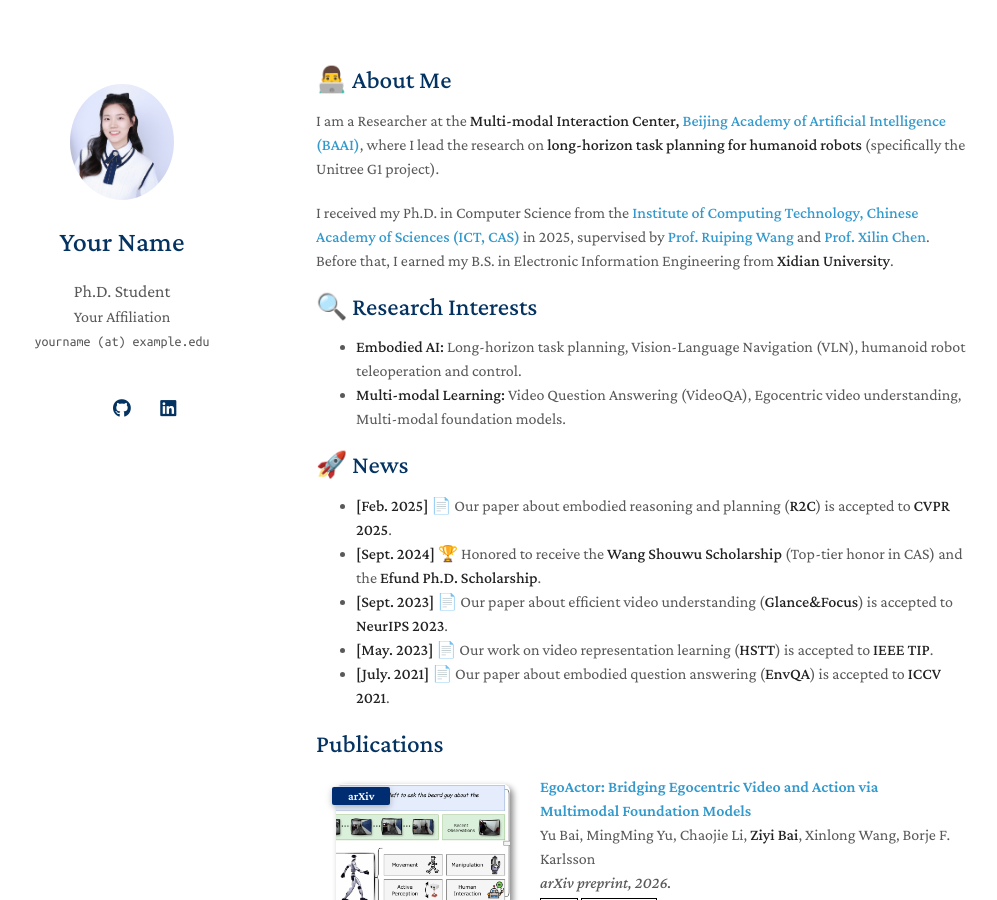
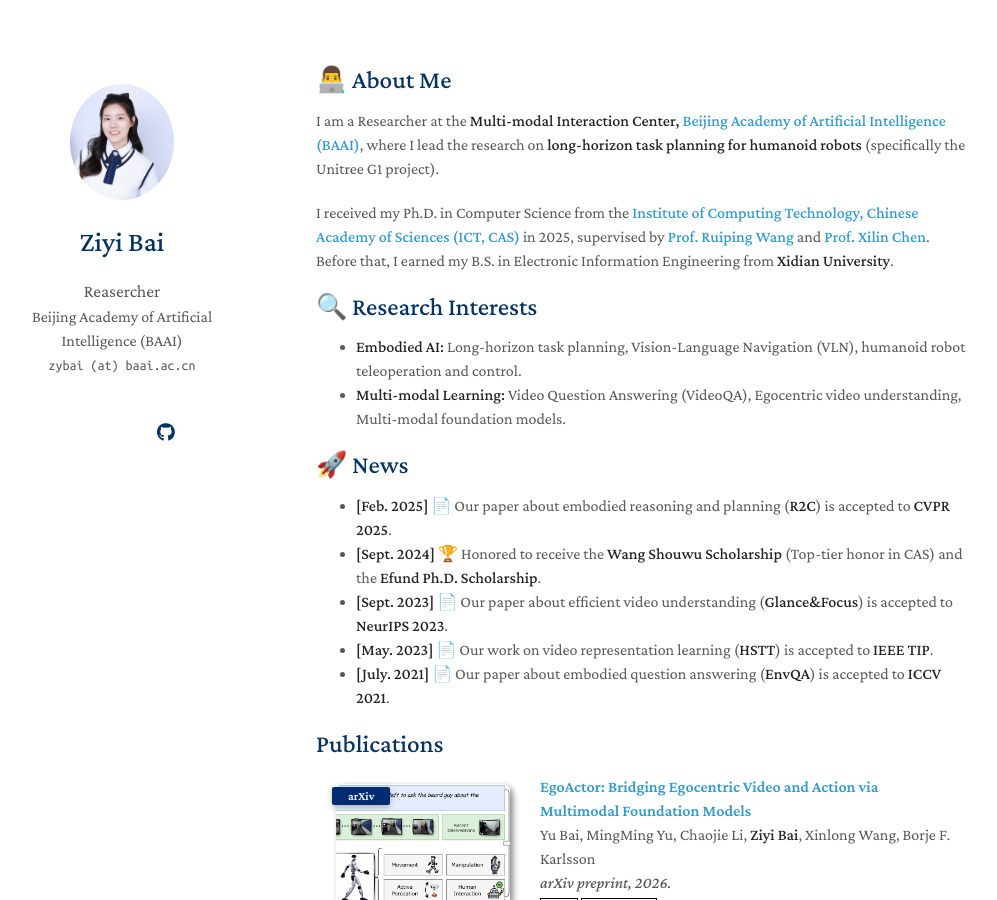
Before and after one commit to ByZ0e/ByZ0e.github.io, a Jekyll site: the page built from index.md, in a window 1280 px wide and 900 px high. Shown: the whole window, without its empty margins (154-1151 px from the left). Built offline with Jekyll 4.4.1, drawn with Linux system fonts in a browser that asks for light colours; a style sheet for code colours, icons or effects is not loaded.

Commit message:
update basic info

```diff
--- a/_config.yml
+++ b/_config.yml
@@ -1,8 +1,8 @@
 # Basic Information
-title: Your Name
-position: Ph.D. Student
-affiliation: Your Affiliation
-email: yourname (at) example.edu
+title: Ziyi Bai
+position: Reasercher
+affiliation: Beijing Academy of Artificial Intelligence (BAAI)
+email: zybai (at) baai.ac.cn
 
 # Search Engine Optimization (SEO)
 # The following information is used to improve the website traffic from search engines, e.g., Google.
@@ -12,11 +12,9 @@ canonical: https://minimal-light-theme.yliu.me/
 
 # Links
 # If you don't need one of them, you may delete the corresponding line.
-google_scholar: https://scholar.google.com/
+google_scholar: https://scholar.google.com/citations?user=jRe11usAAAAJ
 cv_link: assets/files/curriculum_vitae.pdf
-github_link: https://github.com/
-linkedin: https://www.linkedin.com/
-twitter: https://twitter.com/
+github_link: https://github.com/ByZ0e
 
 # Images (e.g., your profile picture and your website's favicon)
 # "favicon" and "favicon_dark" are used for the light and dark modes, respectively.
@@ -36,10 +34,6 @@ auto_dark_mode: true
 # You can use this option to choose between Serif or Sans Serif fonts.
 font: "Serif" # or "Sans Serif"
 
-# Google Analytics ID
-# Please remove this if you don't use Google Analytics
-google_analytics: UA-111540567-4
-
 # Use this project as a remote theme for GitHub Pages
 # See the guide here: https://docs.github.com/en/pages/setting-up-a-github-pages-site-with-jekyll/adding-a-theme-to-your-github-pages-site-using-jekyll
 remote_theme: yaoyao-liu/minimal-light
```
